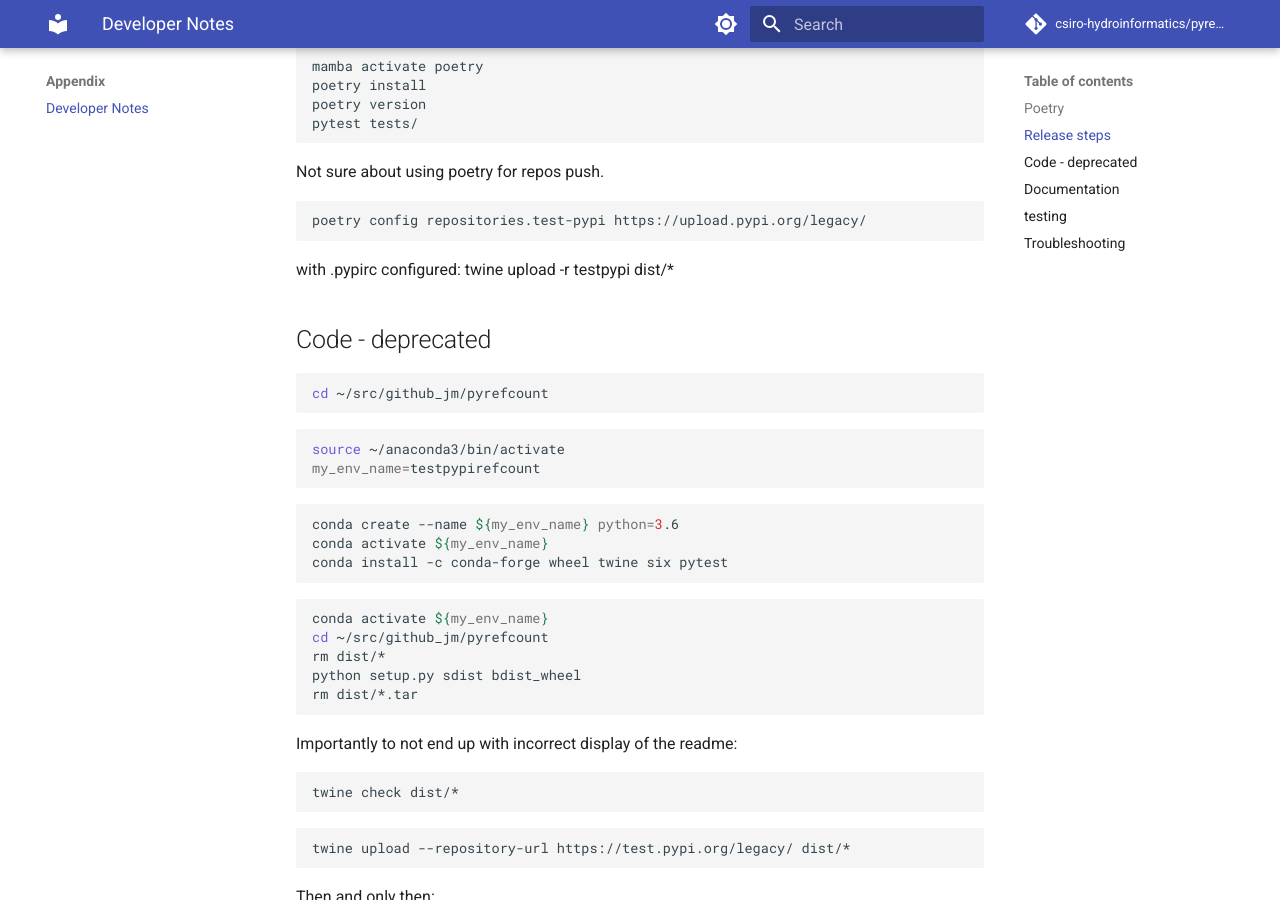
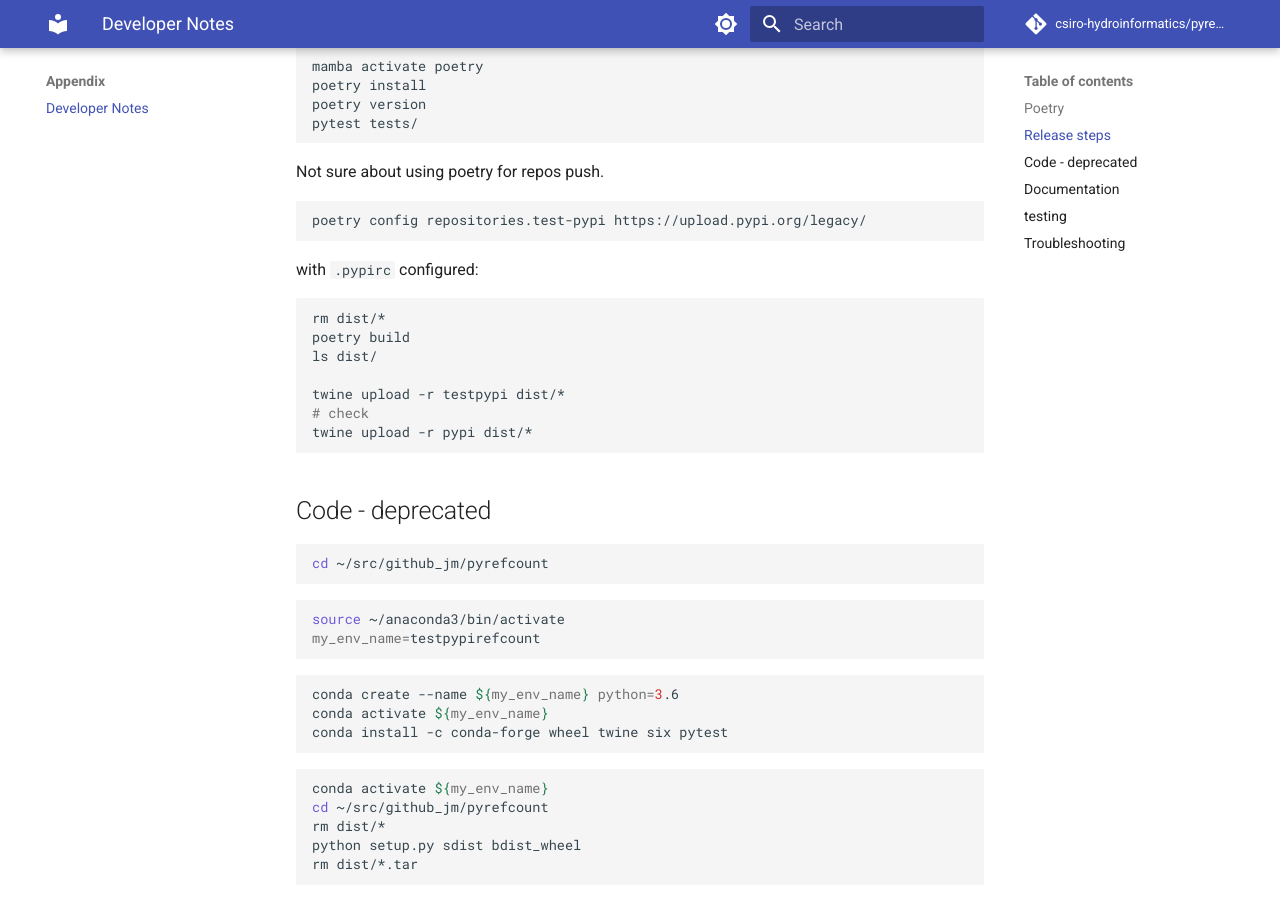
Before and after one commit to csiro-hydroinformatics/pyrefcount, an MkDocs documentation site: the page built from docs/tech_notes.md, in a window 1280 px wide and 900 px high, scrolled down 797 px. Built offline with MkDocs 1.6.1 and Material for MkDocs 9.7.7, drawn with Linux system fonts in a browser that asks for light colours; comment, search, counter and statistics services are not loaded.

Commit message:
Update tech notes - minor release steps

````diff
--- a/docs/tech_notes.md
+++ b/docs/tech_notes.md
@@ -39,8 +39,18 @@ Not sure about using poetry for repos push.
 poetry config repositories.test-pypi https://upload.pypi.org/legacy/
 ```
 
-with .pypirc configured:
+with `.pypirc` configured:
+
+```sh
+rm dist/*
+poetry build
+ls dist/
+
 twine upload -r testpypi dist/*
+# check
+twine upload -r pypi dist/*
+
+```
 
 ## Code - deprecated
 
````
